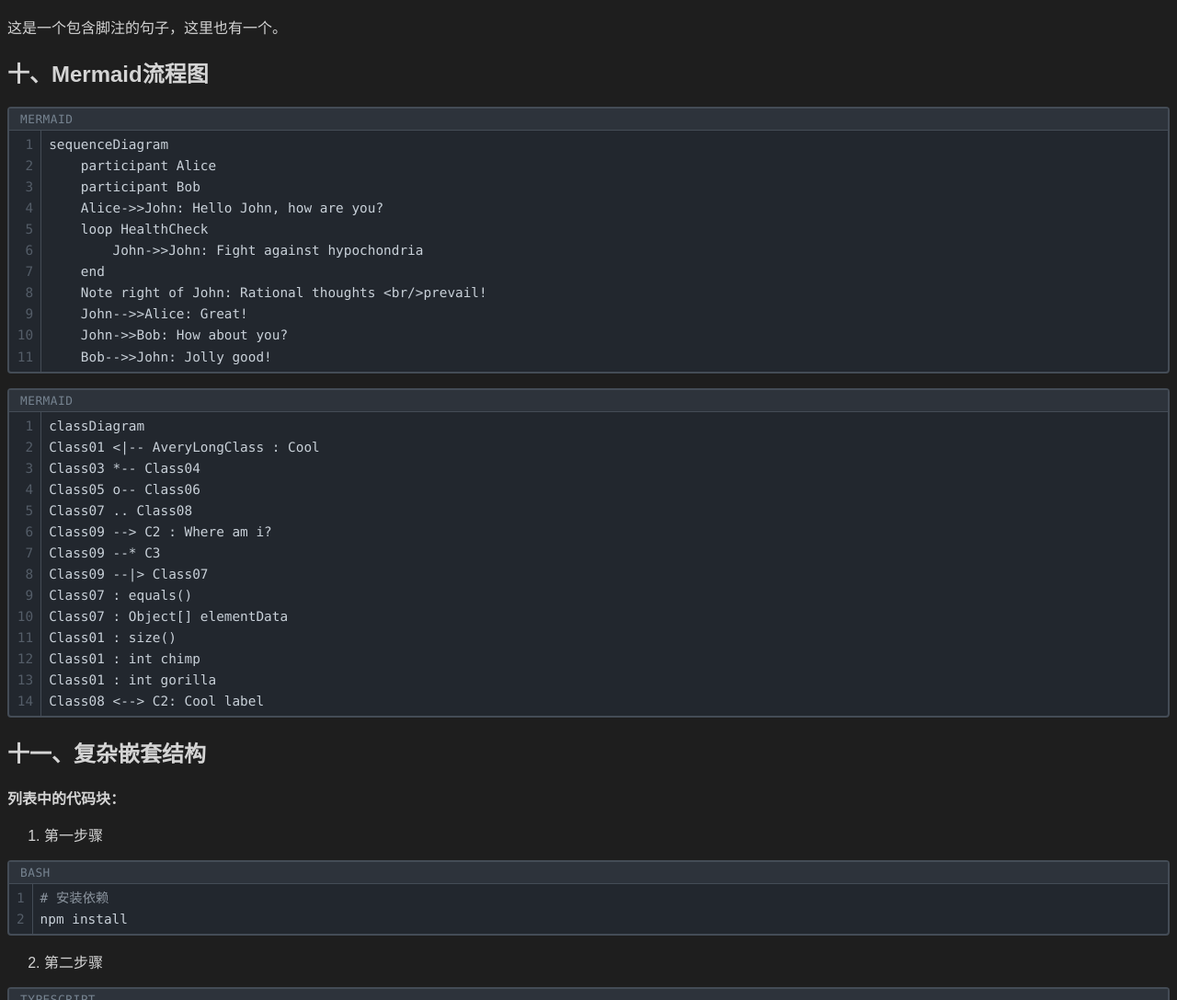
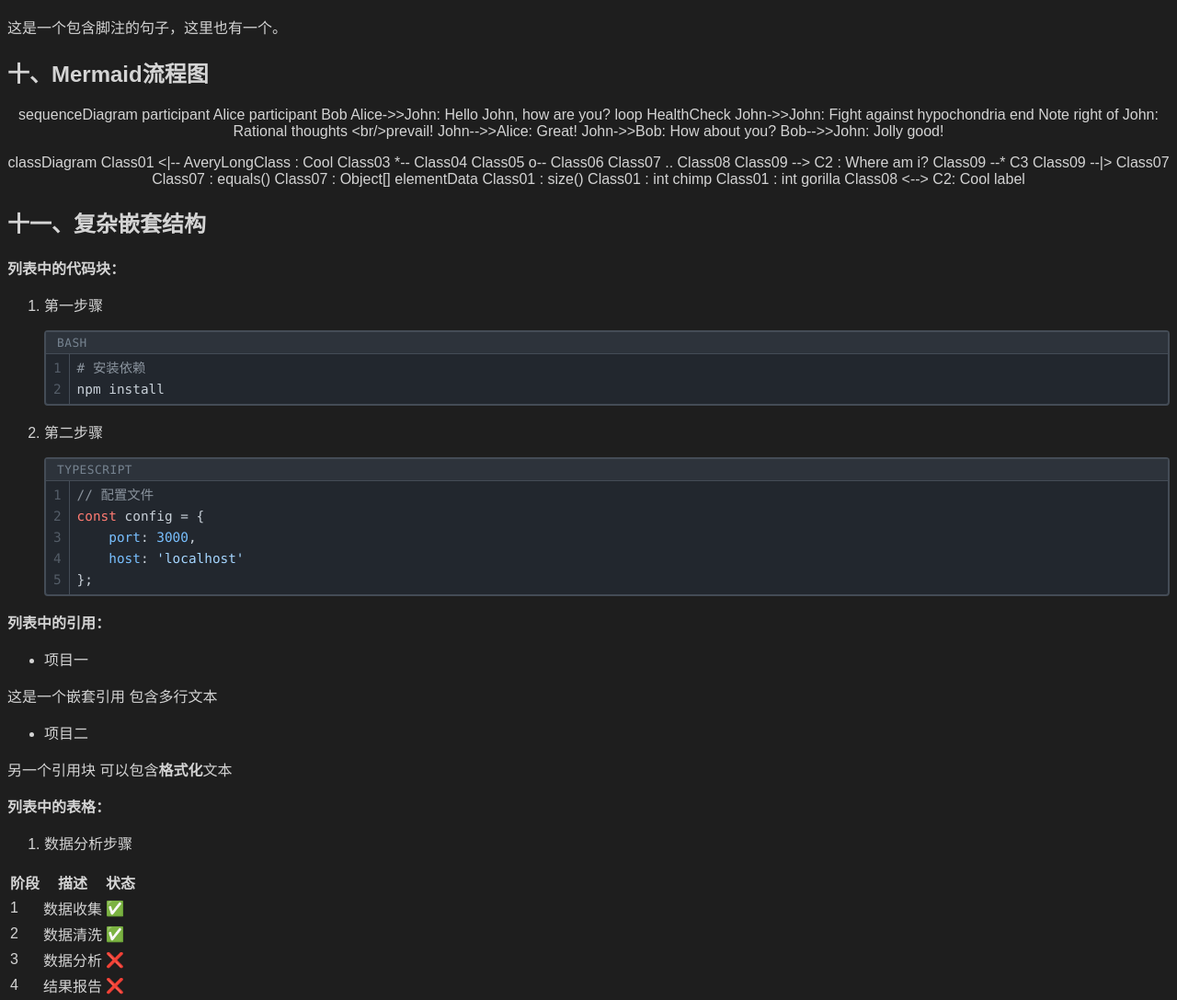
Before and after one commit to Hoigin/hoigin.github.io, a website: page posts/20260504/Markdown渲染引擎测试文档.html in a window 1280 px wide. Shown: the part 4509-5596 px from the top of the page at 92% size. Drawn offline with nearby package versions, Linux system fonts and the light colour scheme.

Commit message:
新增了mermaid图的渲染功能

```diff
--- a/posts/20260504/Markdown渲染引擎测试文档.html
+++ b/posts/20260504/Markdown渲染引擎测试文档.html
@@ -1448,21 +1448,7 @@
     <h2>九、脚注</h2>
     <p>这是一个包含脚注的句子，这里也有一个。</p>
     <h2>十、Mermaid流程图</h2>
-    <div class="post-code-block">
-        <span class="post-code-lang">mermaid</span>
-        <div class="post-code-content" style="grid-template-columns:2.2em 1fr">
-            <pre class="post-code-line-numbers" data-indent="4">1
-                2
-                3
-                4
-                5
-                6
-                7
-                8
-                9
-                10
-                11</pre>
-            <pre data-indent="4"><code class="hljs">sequenceDiagram
+    <div class="mermaid">sequenceDiagram
         participant Alice
         participant Bob
         Alice-&gt;&gt;John: Hello John, how are you?
@@ -1472,27 +1458,8 @@
         Note right of John: Rational thoughts &lt;br/&gt;prevail!
         John--&gt;&gt;Alice: Great!
         John-&gt;&gt;Bob: How about you?
-                    Bob--&gt;&gt;John: Jolly good!</code></pre>
-        </div>
-    </div>
-    <div class="post-code-block">
-        <span class="post-code-lang">mermaid</span>
-        <div class="post-code-content" style="grid-template-columns:2.2em 1fr">
-            <pre class="post-code-line-numbers" data-indent="4">1
-                2
-                3
-                4
-                5
-                6
-                7
-                8
-                9
-                10
-                11
-                12
-                13
-                14</pre>
-            <pre data-indent="4"><code class="hljs">classDiagram
+        Bob--&gt;&gt;John: Jolly good!</div>
+    <div class="mermaid">classDiagram
         Class01 &lt;|-- AveryLongClass : Cool
         Class03 *-- Class04
         Class05 o-- Class06
@@ -1505,41 +1472,41 @@
         Class01 : size()
         Class01 : int chimp
         Class01 : int gorilla
-                Class08 &lt;--&gt; C2: Cool label</code></pre>
-        </div>
-    </div>
+        Class08 &lt;--&gt; C2: Cool label</div>
     <h2>十一、复杂嵌套结构</h2>
     <p><strong>列表中的代码块：</strong></p>
     <ol>
-        <li>第一步骤</li>
-    </ol>
+        <li>
+            <p>第一步骤</p>
             <div class="post-code-block">
                 <span class="post-code-lang">bash</span>
                 <div class="post-code-content" style="grid-template-columns:1.6em 1fr">
-            <pre class="post-code-line-numbers" data-indent="4">1
+                    <pre class="post-code-line-numbers" data-indent="6">1
                         2</pre>
-            <pre data-indent="4"><code class="hljs"><span class="hljs-comment"># 安装依赖</span>
+                    <pre data-indent="6"><code class="hljs"><span class="hljs-comment"># 安装依赖</span>
                         npm install</code></pre>
                 </div>
             </div>
-    <ol start="2">
-        <li>第二步骤</li>
-    </ol>
+        </li>
+        <li>
+            <p>第二步骤</p>
             <div class="post-code-block">
                 <span class="post-code-lang">typescript</span>
                 <div class="post-code-content" style="grid-template-columns:1.6em 1fr">
-            <pre class="post-code-line-numbers" data-indent="4">1
+                    <pre class="post-code-line-numbers" data-indent="6">1
                         2
                         3
                         4
                         5</pre>
-            <pre data-indent="4"><code class="hljs"><span class="hljs-comment">// 配置文件</span>
+                    <pre data-indent="6"><code class="hljs"><span class="hljs-comment">// 配置文件</span>
                         <span class="hljs-keyword">const</span> config = {
                             <span class="hljs-attr">port</span>: <span class="hljs-number">3000</span>,
                             <span class="hljs-attr">host</span>: <span class="hljs-string">&#x27;localhost&#x27;</span>
                         };</code></pre>
                 </div>
             </div>
+        </li>
+    </ol>
     <p><strong>列表中的引用：</strong></p>
     <ul>
         <li>项目一</li>
@@ -1724,7 +1691,9 @@
     <p><strong>测试完成！</strong></p>
     <p>此文档包含了Markdown渲染引擎需要测试的所有基本和高级功能，可用于验证渲染效果的完整性和正确性。</p>
 </body>
+
 <script>
+
     // 主题切换逻辑（与主页一致，默认深色）
     const lightSheet = document.getElementById('themeLight');
     const darkSheet = document.getElementById('themeDark');
@@ -1737,6 +1706,17 @@
         darkSheet.media = 'not all';
         hljsLight.media = 'all';
         hljsDark.media = 'not all';
+    }
+
+
+    if (document.querySelector('.mermaid')) {
+        const s = document.createElement('script');
+        s.src = 'https://cdn.jsdelivr.net/npm/mermaid@11/dist/mermaid.min.js';
+        s.onload = () => {
+            const theme = saved === 'dark' ? 'dark' : 'default';
+            mermaid.initialize({ startOnLoad: true, theme });
+        };
+        document.head.appendChild(s);
     }
 
     // 剥离 <pre> 内容中的 HTML 源码缩进（data-indent 记录缩进层数，不影响渲染）
--- a/src/styles/dark.css
+++ b/src/styles/dark.css
@@ -29,3 +29,8 @@
     --alert-warning-border: #d29922;  /* --alert-warning-bg: #2a1c04; */
     --alert-caution-border: #f85149;  /* --alert-caution-bg: #30171a; */
 }
+
+/* Mermaid 图表 */
+.mermaid svg {
+    background: #1e1e1e;
+}
--- a/src/styles/light.css
+++ b/src/styles/light.css
@@ -29,3 +29,8 @@
     --alert-warning-border: #9a6700;  /* --alert-warning-bg: #fff8c5; */
     --alert-caution-border: #cf222e;  /* --alert-caution-bg: #ffebe9; */
 }
+
+/* Mermaid 图表 */
+.mermaid svg {
+    background: #ffffff;
+}
--- a/src/styles/posts.css
+++ b/src/styles/posts.css
@@ -133,3 +133,11 @@
 .markdown-alert .markdown-alert {
     margin: 0.5em 0;
 }
+
+/* ── Mermaid 图表 ─────────────────────────────── */
+
+.mermaid {
+    text-align: center;
+    overflow-x: auto;
+    margin: 1em 0;
+}
```
Also changed, not shown: post_template.html (+4 -0 lines), posts/20260504/Markdown渲染引擎测试文档.md (+11 -11 lines), src/md2html_renderer.ts (+32 -8 lines). Lines whose indentation alone changed are shown as unchanged.
